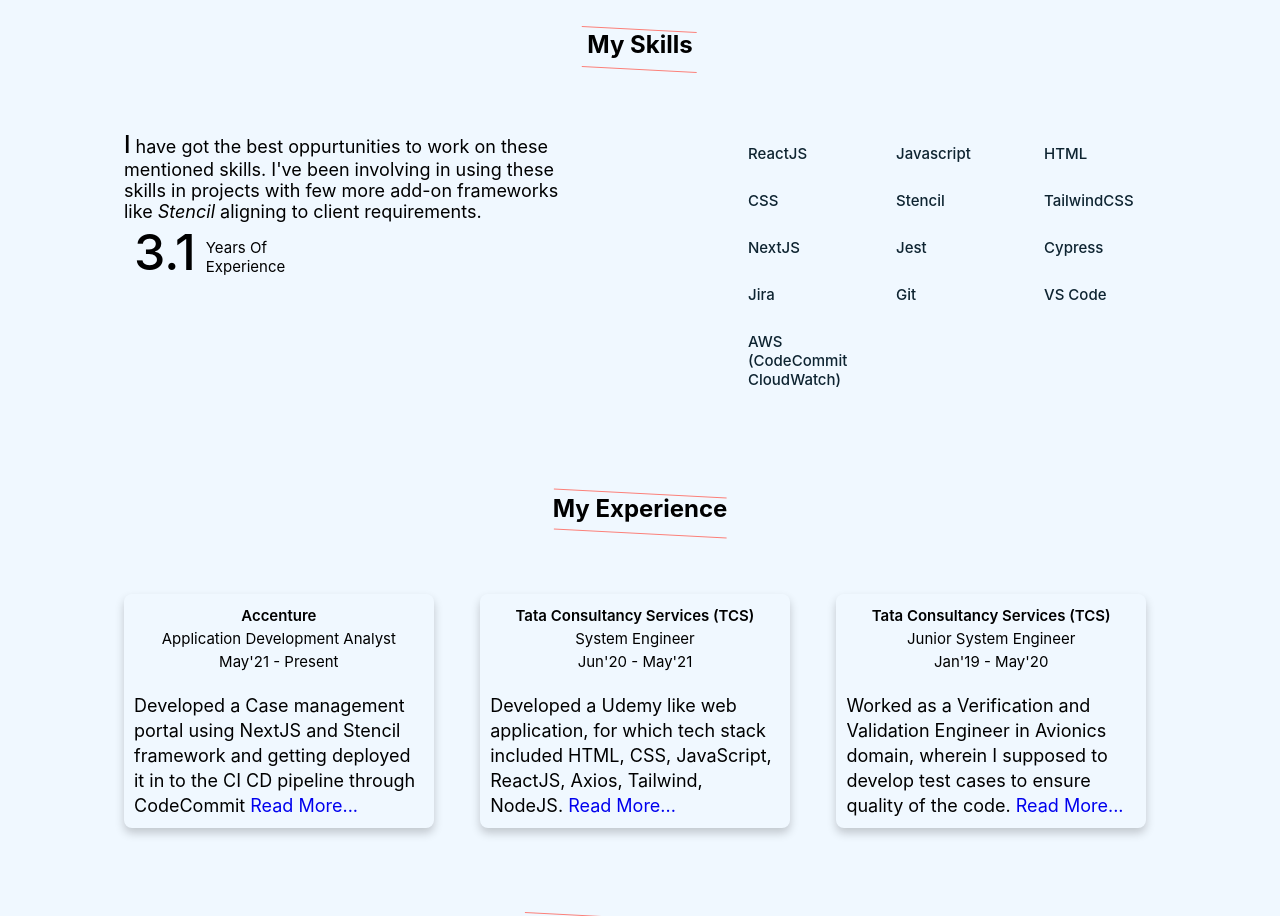
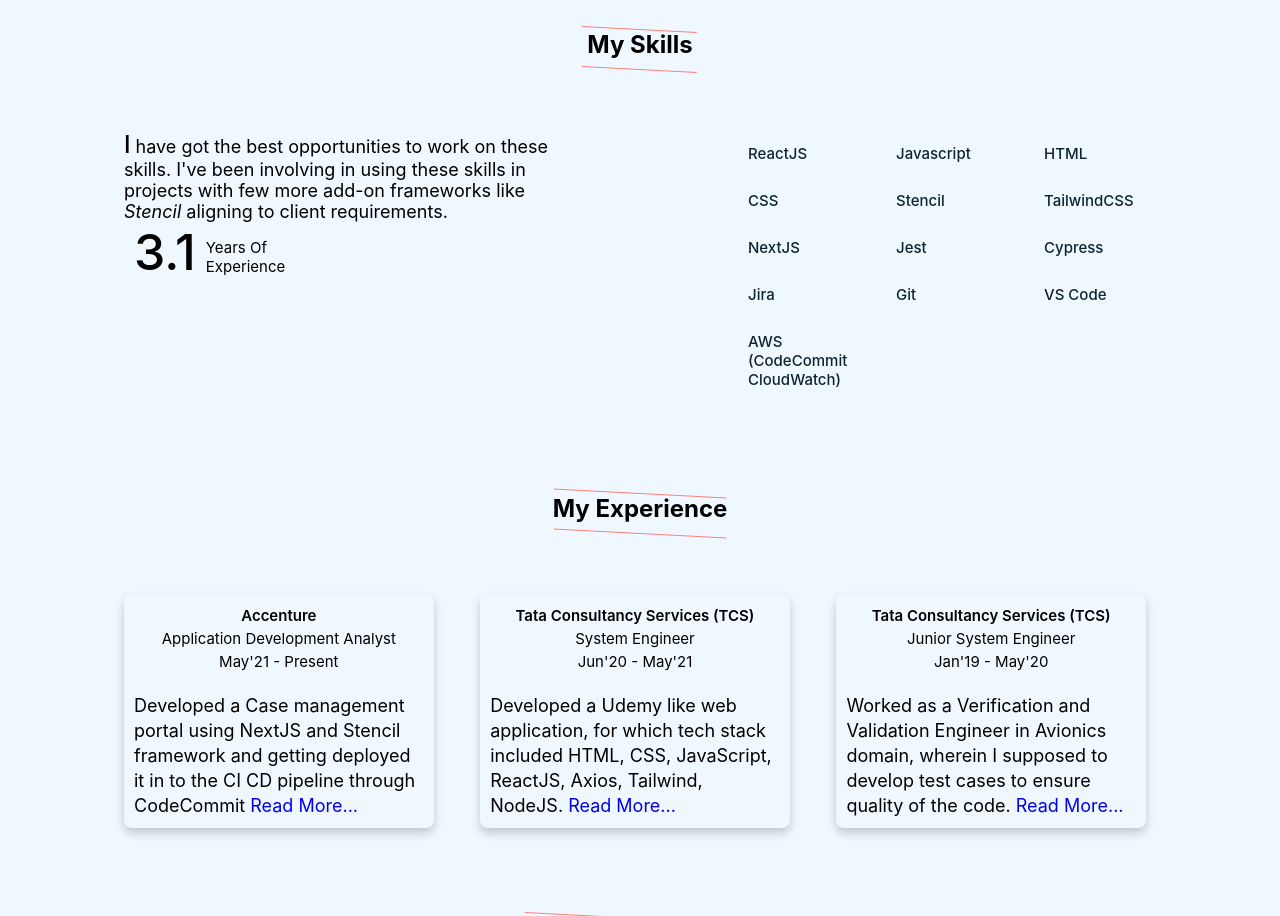
Before and after one commit to Saikumarmaddy/Personal-Website, a website: page index.html in a window 1280 px wide. Shown: the part 920-1836 px from the top of the page. Drawn offline with Linux system fonts and the light colour scheme.

Commit message:
Update index.html

```diff
--- a/index.html
+++ b/index.html
@@ -68,7 +68,7 @@
             <div class="title"><span>My Skills</span></div>
             <div class="skills-details">
                 <div class="left">
-                    <p><span class="I">I</span> have got the best oppurtunities to work on these mentioned skills. I've been involving in using these skills in projects with few more add-on frameworks like <i>Stencil</i> aligning to client requirements.
+                    <p><span class="I">I</span> have got the best opportunities to work on these skills. I've been involving in using these skills in projects with few more add-on frameworks like <i>Stencil</i> aligning to client requirements.
                     </p>
                     <div class="experience">
                         <span class="number">3.1</span>
```
